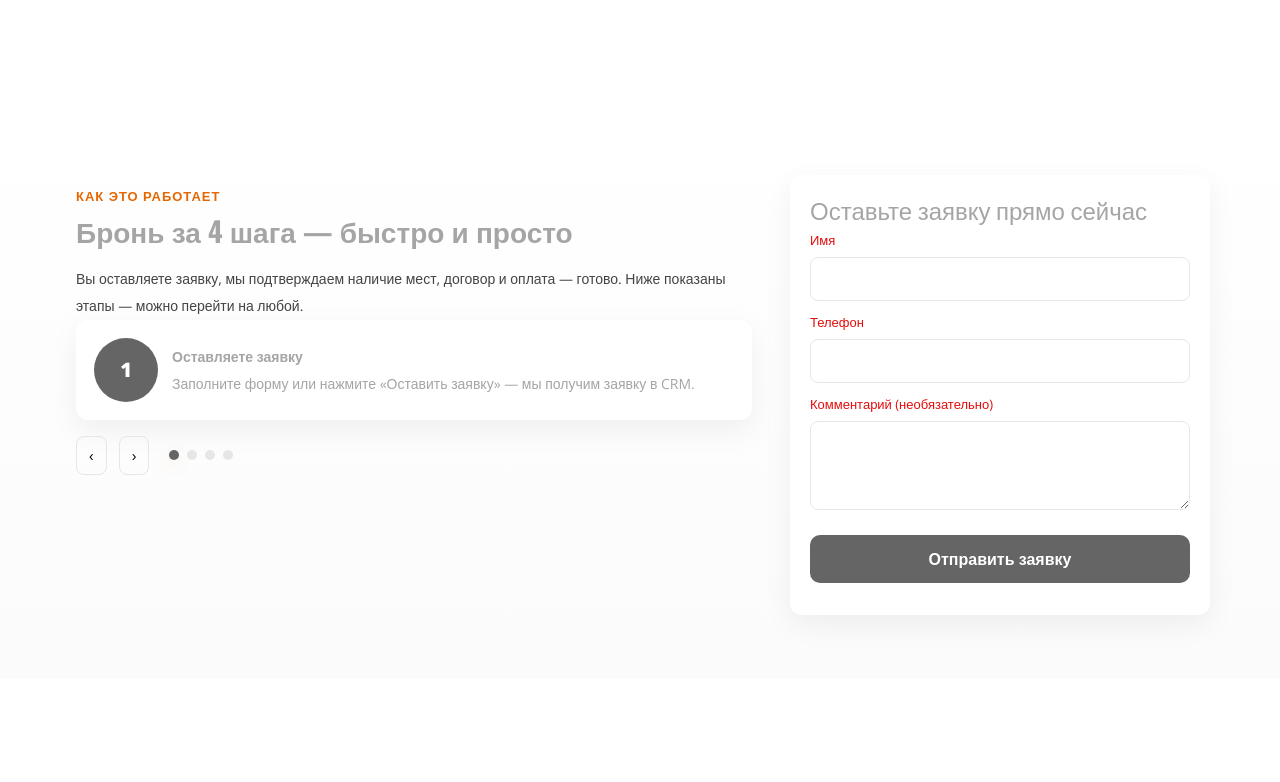
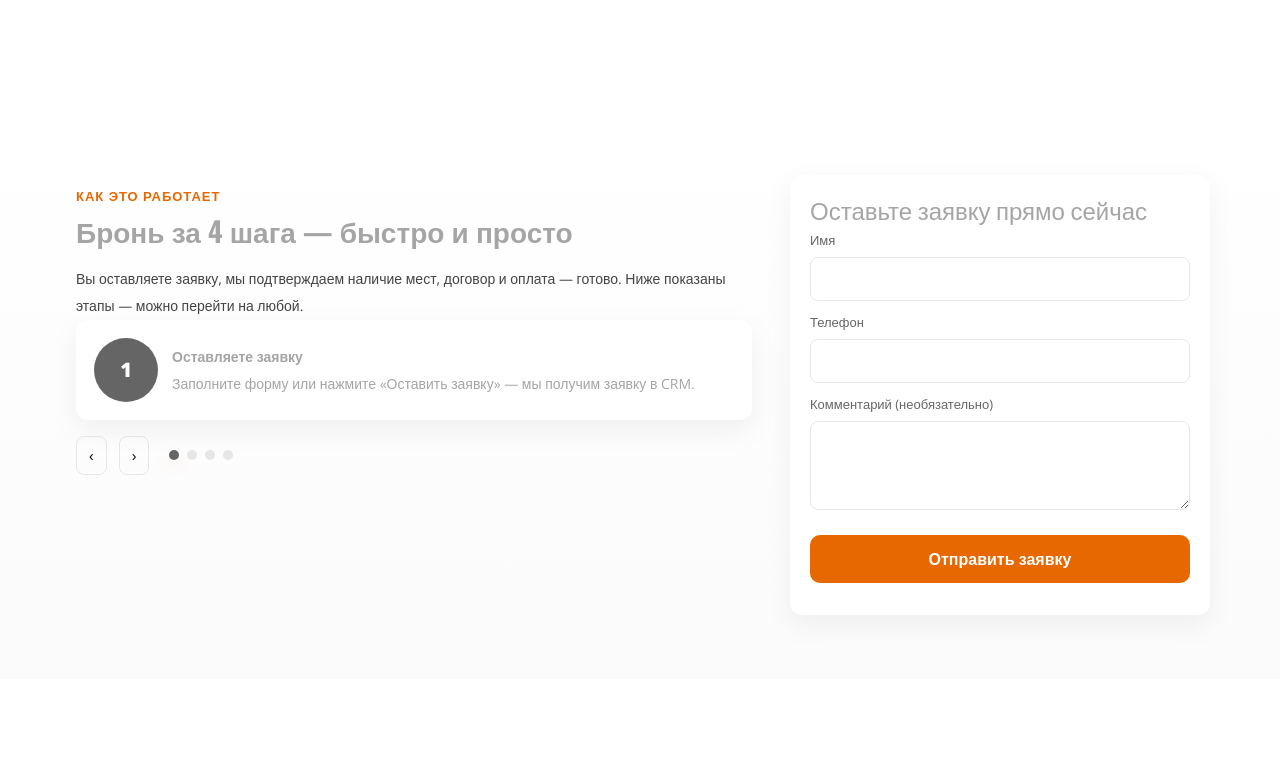
Before and after one commit to alchikeev/tdp, a Django app: page / in a window 1280 px wide. Shown: the part 2710-3492 px from the top of the page. Run offline with Django 5.2, Linux system fonts and the light colour scheme; data that the repository does not hold is empty; some libraries are stand-ins or nearby versions.

Commit message:
Исправил появление бэкапа в админке

```diff
--- a/config/settings/base.py
+++ b/config/settings/base.py
@@ -11,6 +11,7 @@ if ENV_FILE.exists():            # читаем только если файл
     environ.Env.read_env(str(ENV_FILE))
 
 SECRET_KEY = env('SECRET_KEY', default='unsafe-dev-key')
+# Отладочный режим (по умолчанию True для разработки)
 DEBUG = env.bool('DEBUG', default=True)
 
 ALLOWED_HOSTS = env.list('ALLOWED_HOSTS', default=['localhost', '127.0.0.1'])
@@ -29,7 +30,7 @@ INSTALLED_APPS = [
     'django.contrib.staticfiles',
     'django.contrib.humanize',  # enable humanize template tags
     # твои приложения:
-    'core', 'tours', 'services', 'reviews', 'prices', # и т.д.
+    'core', 'tours', 'services', 'reviews', 'prices', 'backup', # и т.д.
 ]
 
 MIDDLEWARE = [
--- a/docker-compose.yml
+++ b/docker-compose.yml
@@ -6,6 +6,7 @@ services:
     volumes:
       - static_data:/app/staticfiles
       - media_data:/app/media
+      - /srv/tdp/data:/app/data
     restart: unless-stopped
 
   caddy:
--- a/static/styles/index.css
+++ b/static/styles/index.css
@@ -422,9 +422,10 @@ index.css  — HERO (обложка)
 
 .hiw-right{ background:#fff; padding:20px; border-radius:12px; box-shadow:0 10px 30px rgba(16,24,40,0.06); }
 .hiw-form .f-row{ margin-bottom:12px; }
-.hiw-form label{ display:block; font-size:13px; margin-bottom:6px; color:#e60c0c; }
+.hiw-form label{ display:block; font-size:13px; margin-bottom:6px; color:#666; }
 .hiw-form input[type=text], .hiw-form input[type=tel], .hiw-form textarea{ width:100%; padding:10px 12px; border:1px solid #e7e7e7; border-radius:8px; font-size:15px; }
-.hiw-form button[type=submit]{ width:100%; padding:12px 16px; background:var(--brand); color:#fff; border:none; border-radius:10px; font-weight:800; margin-top:8px; }
+.hiw-form button[type=submit]{ width:100%; padding:12px 16px; background:var(--brand-600); color:#fff; border:none; border-radius:10px; font-weight:800; margin-top:8px; }
+.hiw-form button[type=submit]:hover{ background:#fff; color:var(--brand); border:1px solid var(--brand); }
 
 @media (max-width: 992px){ .how-it-works .container{ grid-template-columns:1fr; } .hiw-right{ order:2; } }
 
```
Also changed, not shown: 1 other file.
